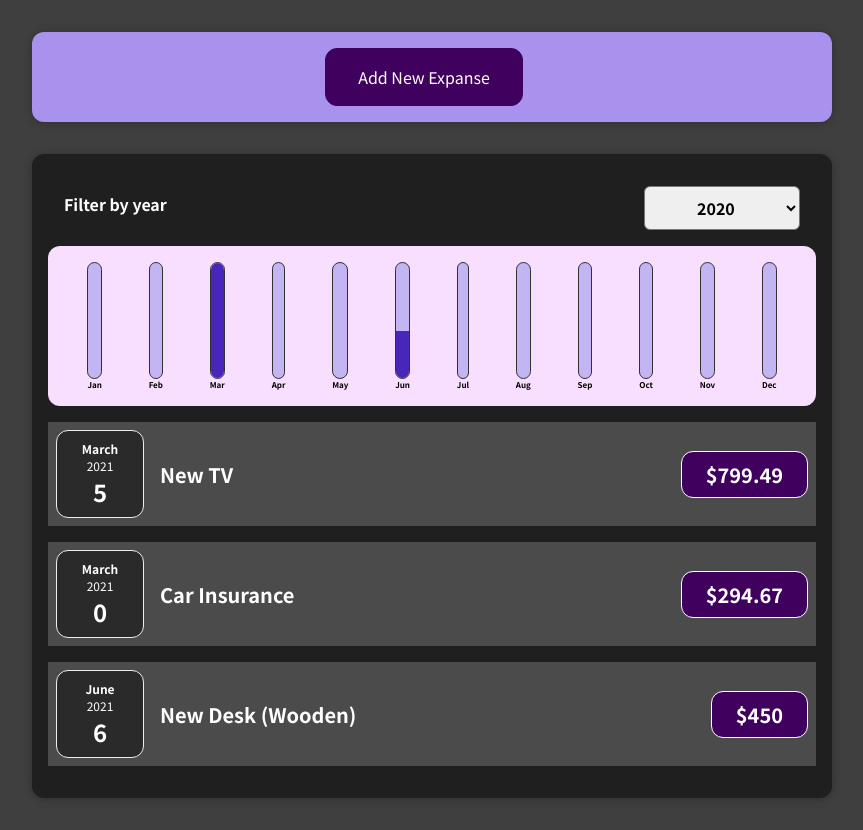
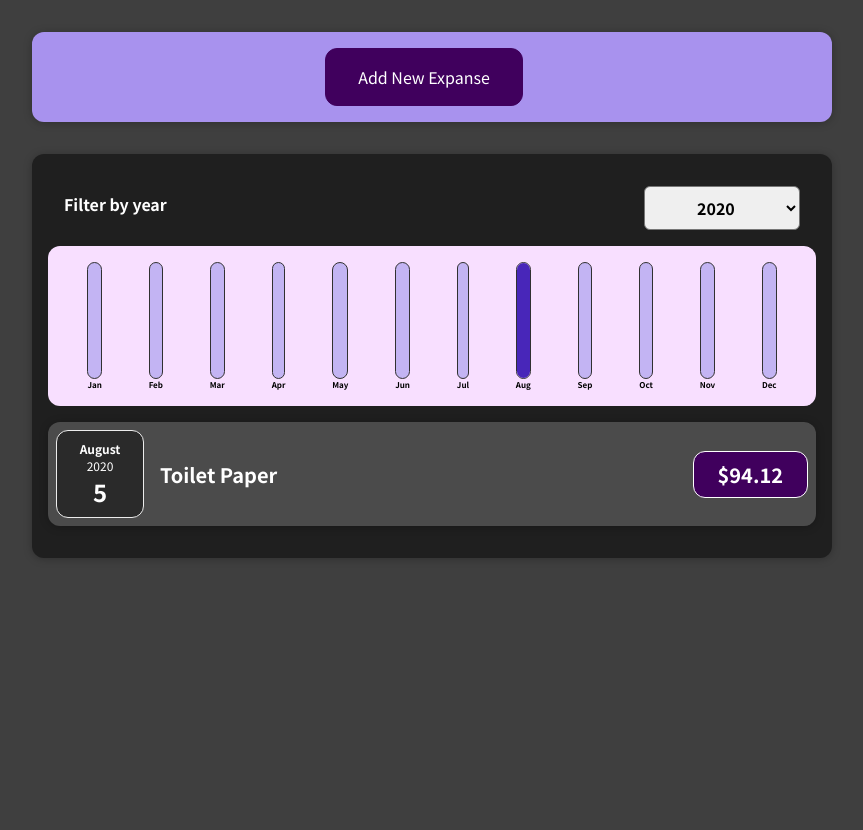
Before and after one commit to TomorProcessor/moneySpendTracker, a React (Create React App) app in the folder moneyspendtracker/: page / in a window 1280 px wide. Shown: the whole page, without its empty margins (208-1071 px from the left). After the commit the page ends 800 px from the top, so only its background shows below. Built offline with nearby package versions, Linux system fonts and the light colour scheme.

Commit message:
select event handling + refactor

```diff
--- /dev/null
+++ b/moneyspendtracker/src/Helper.ts
@@ -0,0 +1,39 @@
+import store, {State} from "./StoreReducer";
+
+export function getSortedStoredYears(): Array<number> {
+    const actualState: State = store.getState();
+    const result: Array<number> = [];
+    for (let i:number = 0; i < actualState.elements.length; i++) {
+        if (result.includes(actualState.elements[i].date.getFullYear())) continue;
+        result.push(actualState.elements[i].date.getFullYear());
+    }
+    result.sort();
+    return result;
+}
+
+export function getStoredYearSpendings(year: number): Map<number, number> {
+    const actualState: State = store.getState();
+    const result: Map<number, number> = new Map<number, number>();
+    for (let i: number = 0; i < actualState.elements.length; i++) {
+        const actYear: number = actualState.elements[i].date.getFullYear();
+        if (actYear !== year) continue;
+        const actMonth: number = actualState.elements[i].date.getMonth();
+        const actAmount: number = actualState.elements[i].amount;
+        let actSpendigForMonth: number;
+        if (result.has(actMonth)) {
+            actSpendigForMonth = result.get(actMonth)! + actAmount;
+        } else {
+            actSpendigForMonth = actAmount;
+        }
+        result.set(actMonth, actSpendigForMonth);
+    }
+    return result;
+}
+
+export function getMaxSpendingStoredYearSpendings(spendings: Map<number, number>): number {
+    let maxSpending: number = 0;
+    spendings.forEach((value: number) => {
+       if (maxSpending < value) maxSpending = value;
+    });
+    return maxSpending;
+}
--- a/moneyspendtracker/src/chart/Chart.tsx
+++ b/moneyspendtracker/src/chart/Chart.tsx
@@ -1,29 +1,14 @@
 import './Chart.css';
 import ChartBar from "./chartbar/ChartBar";
-import store, {State} from "../StoreReducer";
+import {getMaxSpendingStoredYearSpendings, getStoredYearSpendings} from "../Helper";
 
-function Chart() {
-    const actSelectedYear: number = 2021; //TODO; get it from option
+function Chart(parameters: { actualYear: number }) {
     const months: Array<string> = ['Jan', 'Feb', 'Mar', 'Apr', 'May', 'Jun', 'Jul', 'Aug', 'Sep', 'Oct', 'Nov', "Dec"];
-    const monthHeights: Array<number> = [];
-    const actualState: State = store.getState();
-    const storedYearSpendings: Map<number, number> = new Map<number, number>();
-    let maxSpendingValue: number = 0;
-    for (let i:number = 0; i < actualState.elements.length; i++) {
-        const actYear: number = actualState.elements[i].date.getFullYear();
-        if (actYear !== actSelectedYear) continue;
-        const actMonth: number = actualState.elements[i].date.getMonth();
-        const actAmount: number = actualState.elements[i].amount;
-        let actSpendigForMonth: number;
-        if (storedYearSpendings.has(actMonth)) {
-            actSpendigForMonth = storedYearSpendings.get(actMonth)! + actAmount;
-        } else {
-            actSpendigForMonth = actAmount;
-        }
-        storedYearSpendings.set(actMonth, actSpendigForMonth);
-        if (actSpendigForMonth > maxSpendingValue) maxSpendingValue = actSpendigForMonth;
-    }
-    for (let i:number = 0; i < months.length; i++) {
+    let monthHeights: Array<number> = [];
+    const storedYearSpendings: Map<number, number> = getStoredYearSpendings(parameters.actualYear);
+    let maxSpendingValue: number = getMaxSpendingStoredYearSpendings(storedYearSpendings);
+
+    for (let i: number = 0; i < months.length; i++) {
         if (!storedYearSpendings.has(i)) {
             monthHeights.push(0);
         } else {
@@ -34,7 +19,8 @@ function Chart() {
         <div className='chart'>
             {
                 months.map(
-                  mon => (<ChartBar key={Math.random().toString(36).substring(2)} label={mon} percent={monthHeights[months.indexOf(mon)]}/>)
+                    mon => (<ChartBar key={Math.random().toString(36).substring(2)} label={mon}
+                                      percent={monthHeights[months.indexOf(mon)]}/>)
                 )
             }
         </div>
--- a/moneyspendtracker/src/chart/chartbar/ChartBar.tsx
+++ b/moneyspendtracker/src/chart/chartbar/ChartBar.tsx
@@ -8,6 +8,7 @@ function ChartBar(parameter: {percent: number, label: string}) {
 
     //run on every percent changes
     useEffect(() => {
+        console.log('charbar', parameter.percent);
         setActualPercent(parameter.percent);
         if (chartBarRef.current) {
             chartBarRef.current.style.height = actualPercent + '%';
--- a/moneyspendtracker/src/expansesfilter/ExpensesFilerDropdown.tsx
+++ b/moneyspendtracker/src/expansesfilter/ExpensesFilerDropdown.tsx
@@ -1,16 +1,16 @@
-import store, {State} from "../StoreReducer";
+import {ChangeEvent} from "react";
+import {getSortedStoredYears} from "../Helper";
 
-function ExpensesFilerDropdown() {
-    const actualState: State = store.getState();
-    const storedYears: Array<number> = [];
-    for (let i:number = 0; i < actualState.elements.length; i++) {
-        if (storedYears.includes(actualState.elements[i].date.getFullYear())) continue;
-        storedYears.push(actualState.elements[i].date.getFullYear());
+function ExpensesFilerDropdown(parameters: {onSelectChange: (newDate: number) => void}) {
+    const storedYears: Array<number> = getSortedStoredYears();
+
+    const handleSelectChange = (event: ChangeEvent) => {
+        console.log('ExpensesFilterDropdown handleSelectOnChange');
+        parameters.onSelectChange(parseInt((event.target as HTMLSelectElement).value));
     }
-    console.log(storedYears);
 
     return (
-        <select>
+        <select onChange={handleSelectChange}>
             {
                 storedYears.map(
                     year => (<option key={Math.random().toString(36).substring(2)}>{year}</option>)
--- a/moneyspendtracker/src/expansesfilter/ExpensesFilter.tsx
+++ b/moneyspendtracker/src/expansesfilter/ExpensesFilter.tsx
@@ -1,15 +1,16 @@
 import './ExpensesFilter.css';
 import ExpensesFilerDropdown from "./ExpensesFilerDropdown";
+import {memo} from "react";
 
-function ExpensesFilter() {
+function ExpensesFilter(parameters: {onSelectChange: (newDate: number) => void}) {
     return (
         <div className="expenses-filter">
             <div className="expenses-filter__control">
                 <label>Filter by year</label>
-                <ExpensesFilerDropdown />
+                <ExpensesFilerDropdown onSelectChange={parameters.onSelectChange}/>
             </div>
         </div>
     );
 }
 
-export default ExpensesFilter;
+export default memo(ExpensesFilter);
--- a/moneyspendtracker/src/expenseitem/ExspenseItem.tsx
+++ b/moneyspendtracker/src/expenseitem/ExspenseItem.tsx
@@ -1,4 +1,5 @@
 import './ExpsenseItem.css';
+import '../Card.css';
 import ExpenseDate from "./expensedate/ExpenseDate";
 import {DataElement} from "../StoreReducer";
 import {useEffect, useRef} from "react";
@@ -13,7 +14,7 @@ function ExpenseItem(parameter: {item: DataElement}) {
     });
 
     return (
-        <div className='expense-item'>
+        <div className='expense-item card'>
             <ExpenseDate date={parameter.item.date}/>
             <div className='expense-item__description'>
                 <h2 ref={desciptionRef}>x</h2>
--- a/moneyspendtracker/src/expenses/Expenses.tsx
+++ b/moneyspendtracker/src/expenses/Expenses.tsx
@@ -4,14 +4,22 @@ import ExpensesFilter from "../expansesfilter/ExpensesFilter";
 import Chart from "../chart/Chart";
 import store, {DataElement, State} from "../StoreReducer";
 import ExpenseItem from "../expenseitem/ExspenseItem";
+import {useMemo, useState} from "react";
+import {getSortedStoredYears} from "../Helper";
 
 function Expenses() {
-    const expenses: Array<DataElement> = getExpensesForSelectedYear();
+    const [actSelectedYear, setActSelectedYear] = useState(getSortedStoredYears()[0]);
+    const expenses: Array<DataElement> = getExpensesForSelectedYear(actSelectedYear);
+
+    const handleDateSelectChange = useMemo (() => (newDate: number) => {
+        console.log('Expenses handleDateSelectChange');
+        setActSelectedYear(newDate);
+    }, []);
 
     return (
       <div className="expenses card">
-          <ExpensesFilter/>
-          <Chart />
+          <ExpensesFilter onSelectChange={handleDateSelectChange}/>
+          <Chart actualYear={actSelectedYear}/>
           {
               expenses.map(
                   expense => (<ExpenseItem key={Math.random().toString(36).substring(2)} item={expense}/>)
@@ -21,8 +29,7 @@ function Expenses() {
     );
 }
 
-function getExpensesForSelectedYear(): Array<DataElement> {
-    const actualYear: number = 2021; //TODO: from parameter!
+function getExpensesForSelectedYear(actualYear: number): Array<DataElement> {
     const result: Array<DataElement> = [];
     const actualState: State = store.getState();
     for (let i:number = 0; i < actualState.elements.length; i++) {
--- a/moneyspendtracker/src/index.tsx
+++ b/moneyspendtracker/src/index.tsx
@@ -10,10 +10,8 @@ const root = ReactDOM.createRoot(
   document.getElementById('root') as HTMLElement
 );
 root.render(
-  <React.StrictMode>
       <Provider store={store}>
         <NewExpanse />
           <Expenses />
       </Provider>
-  </React.StrictMode>
 );
```
